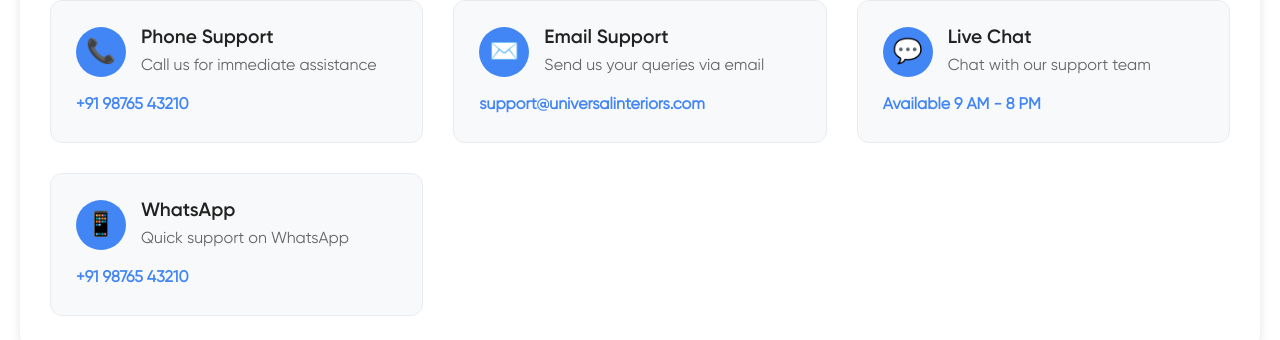
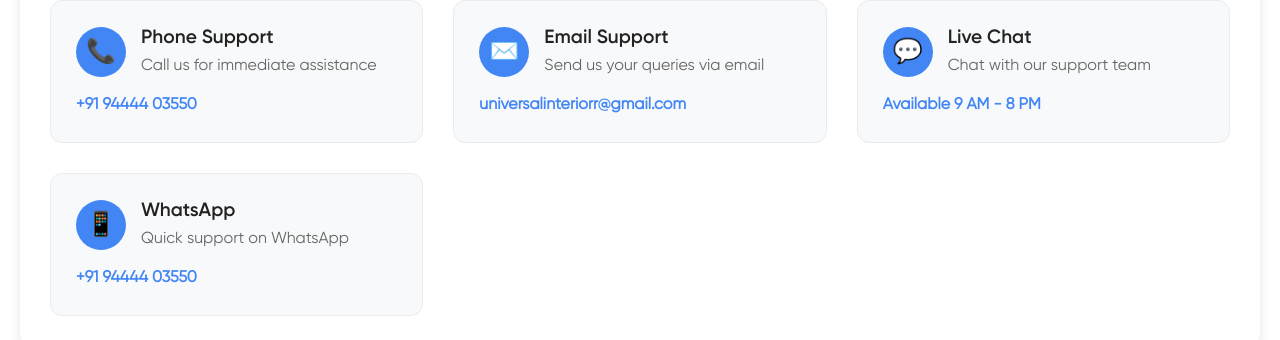
Before and after one commit to Avlance/Universal_Interiors, a Next.js app: page /support in a window 1280 px wide. Shown: the part 424-764 px from the top of the page. Built offline with nearby package versions, Linux system fonts and the light colour scheme; no server answers.

Commit message:
feat: add CustomerSupport page with contact channels, FAQs, and callback request modal

```diff
--- a/src/_old_routes/CustomerSupport.jsx
+++ b/src/_old_routes/CustomerSupport.jsx
@@ -182,13 +182,13 @@ const CustomerSupport = () => {
       title: 'Phone Support',
       description: 'Call us for immediate assistance',
       icon: '📞',
-      details: '+91 98765 43210'
+      details: '+91 94444 03550'
     },
     {
       title: 'Email Support',
       description: 'Send us your queries via email',
       icon: '✉️',
-      details: 'support@universalinteriors.com'
+      details: 'universalinteriorr@gmail.com'
     },
     {
       title: 'Live Chat',
@@ -200,7 +200,7 @@ const CustomerSupport = () => {
       title: 'WhatsApp',
       description: 'Quick support on WhatsApp',
       icon: '📱',
-      details: '+91 98765 43210'
+      details: '+91 94444 03550'
     }
   ];
 
```
